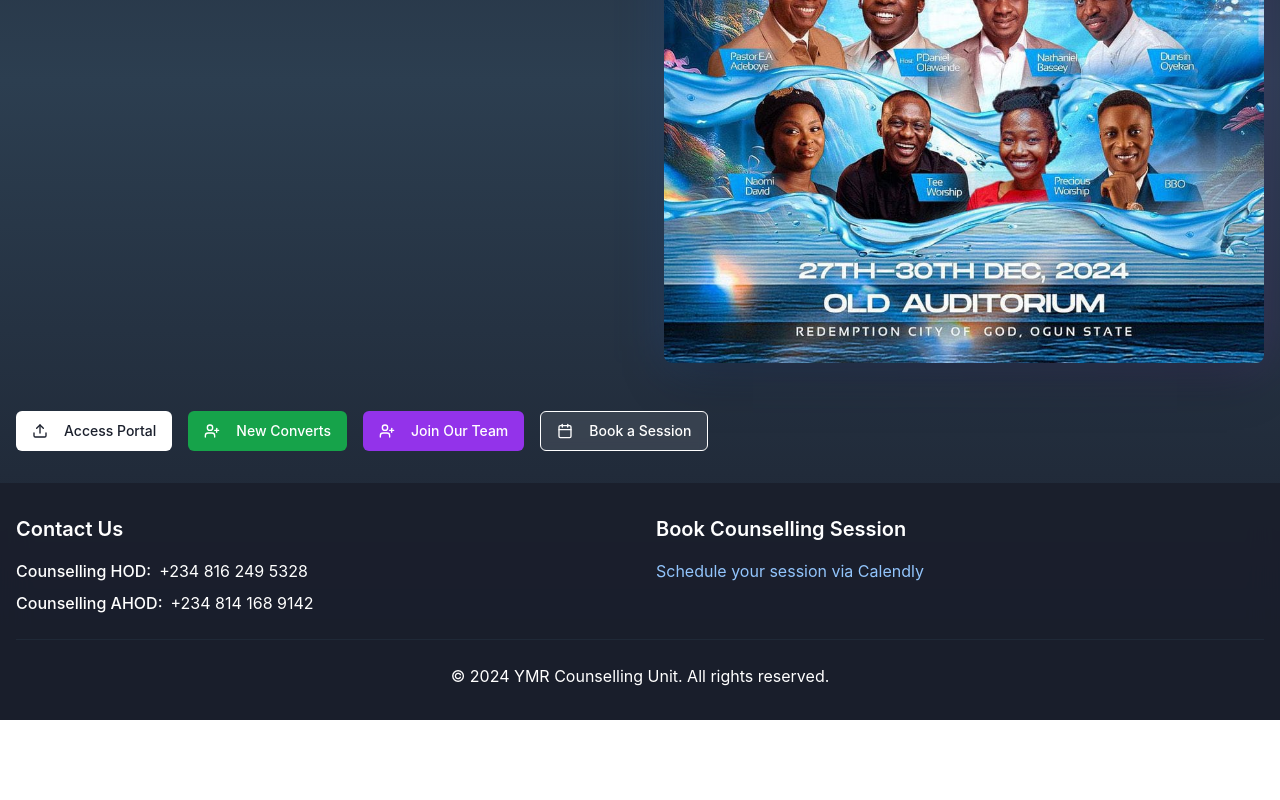
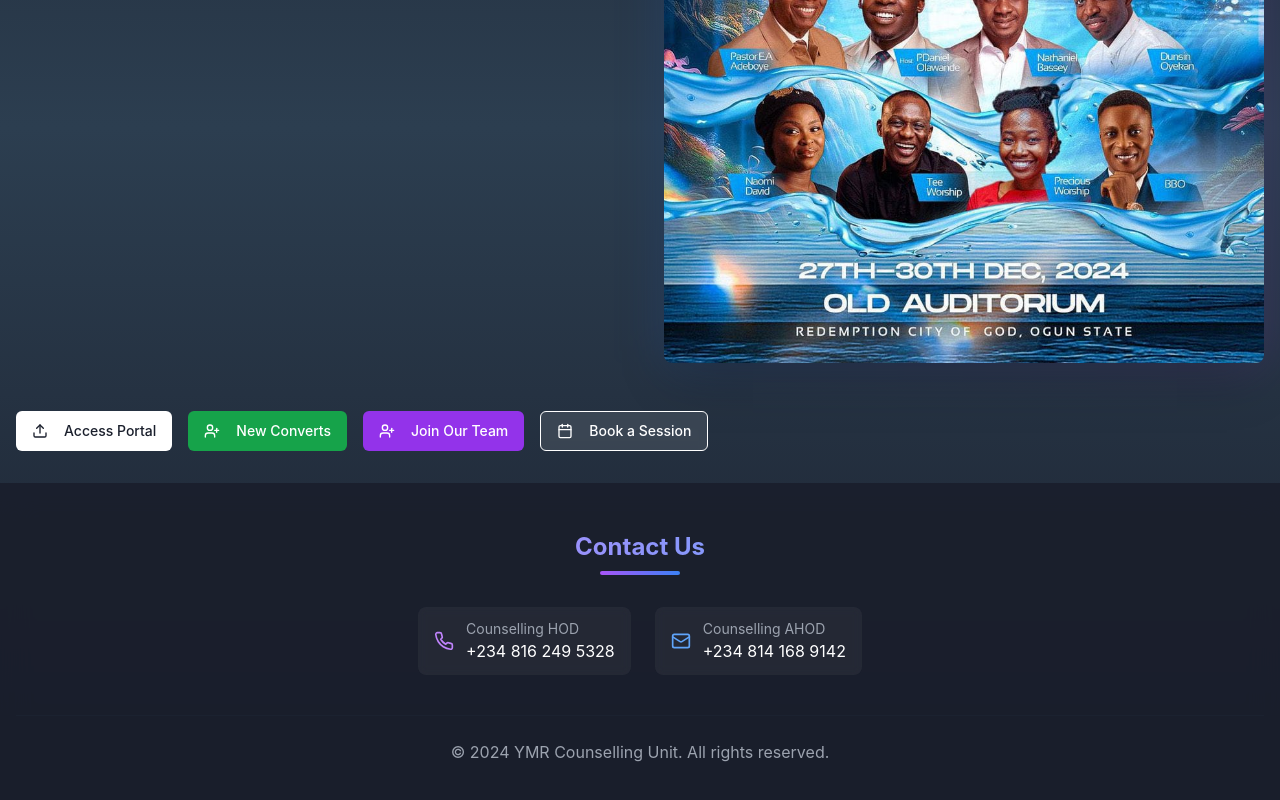
Before and after one commit to demola007/ymr-counselling, a React (Vite) app: page / in a window 1280 px wide. Shown: the part 558-1358 px from the top of the page. Before the commit the page ends 1278 px from the top, so only its background shows below. Built offline with nearby package versions, Linux system fonts and the light colour scheme.

Commit message:
Restructure footer layout
Removed the "Book Counselling Session" section from the footer. Enhanced the visual appeal of the "Contact Us" section for better aesthetics.
[skip gpt_engineer]

```diff
--- a/src/components/landing/Footer.tsx
+++ b/src/components/landing/Footer.tsx
@@ -1,41 +1,54 @@
+import { Phone, Mail } from "lucide-react";
+
 export const Footer = () => {
   return (
-    <footer className="bg-[#1A1F2C]/90 backdrop-blur-lg text-white py-8">
+    <footer className="bg-[#1A1F2C]/90 backdrop-blur-lg text-white py-12">
       <div className="container mx-auto px-4">
-        <div className="grid md:grid-cols-2 gap-8">
+        <div className="max-w-2xl mx-auto">
+          <div className="text-center mb-8">
+            <h3 className="text-2xl font-bold bg-gradient-to-r from-purple-400 to-blue-400 bg-clip-text text-transparent mb-2">
+              Contact Us
+            </h3>
+            <div className="h-1 w-20 bg-gradient-to-r from-purple-500 to-blue-500 mx-auto rounded-full"></div>
+          </div>
+
+          <div className="space-y-6">
+            <div className="flex flex-col items-center justify-center space-y-4">
+              <div className="flex items-center justify-center space-x-6">
+                <div className="flex items-center space-x-3 bg-white/5 px-4 py-3 rounded-lg backdrop-blur-sm hover:bg-white/10 transition-all duration-300">
+                  <Phone className="h-5 w-5 text-purple-400" />
                   <div>
-            <h3 className="text-xl font-semibold mb-4">Contact Us</h3>
-            <div className="space-y-2">
-              <p className="flex items-center">
-                <span className="font-medium">Counselling HOD:</span>
-                <a href="tel:+2348162495328" className="ml-2 hover:text-blue-300 transition-colors">
+                    <p className="text-sm text-gray-400">Counselling HOD</p>
+                    <a
+                      href="tel:+2348162495328"
+                      className="text-white hover:text-purple-400 transition-colors"
+                    >
                       +234 816 249 5328
                     </a>
-              </p>
-              <p className="flex items-center">
-                <span className="font-medium">Counselling AHOD:</span>
-                <a href="tel:+2348141689142" className="ml-2 hover:text-blue-300 transition-colors">
-                  +234 814 168 9142
-                </a>
-              </p>
                   </div>
                 </div>
+
+                <div className="flex items-center space-x-3 bg-white/5 px-4 py-3 rounded-lg backdrop-blur-sm hover:bg-white/10 transition-all duration-300">
+                  <Mail className="h-5 w-5 text-blue-400" />
                   <div>
-            <h3 className="text-xl font-semibold mb-4">Book Counselling Session</h3>
-            <div className="space-y-2">
+                    <p className="text-sm text-gray-400">Counselling AHOD</p>
                     <a
-                href="https://calendly.com/your-link"
-                target="_blank"
-                rel="noopener noreferrer"
-                className="inline-block text-blue-300 hover:text-blue-400 transition-colors"
+                      href="tel:+2348141689142"
+                      className="text-white hover:text-blue-400 transition-colors"
                     >
-                Schedule your session via Calendly
+                      +234 814 168 9142
                     </a>
                   </div>
                 </div>
               </div>
-        <div className="mt-6 pt-6 border-t border-gray-800 text-center">
-          <p>&copy; {new Date().getFullYear()} YMR Counselling Unit. All rights reserved.</p>
+            </div>
+          </div>
+        </div>
+
+        <div className="mt-10 pt-6 border-t border-gray-800/50 text-center">
+          <p className="text-gray-400">
+            &copy; {new Date().getFullYear()} YMR Counselling Unit. All rights reserved.
+          </p>
         </div>
       </div>
     </footer>
```
Lines whose indentation alone changed are shown as unchanged.
